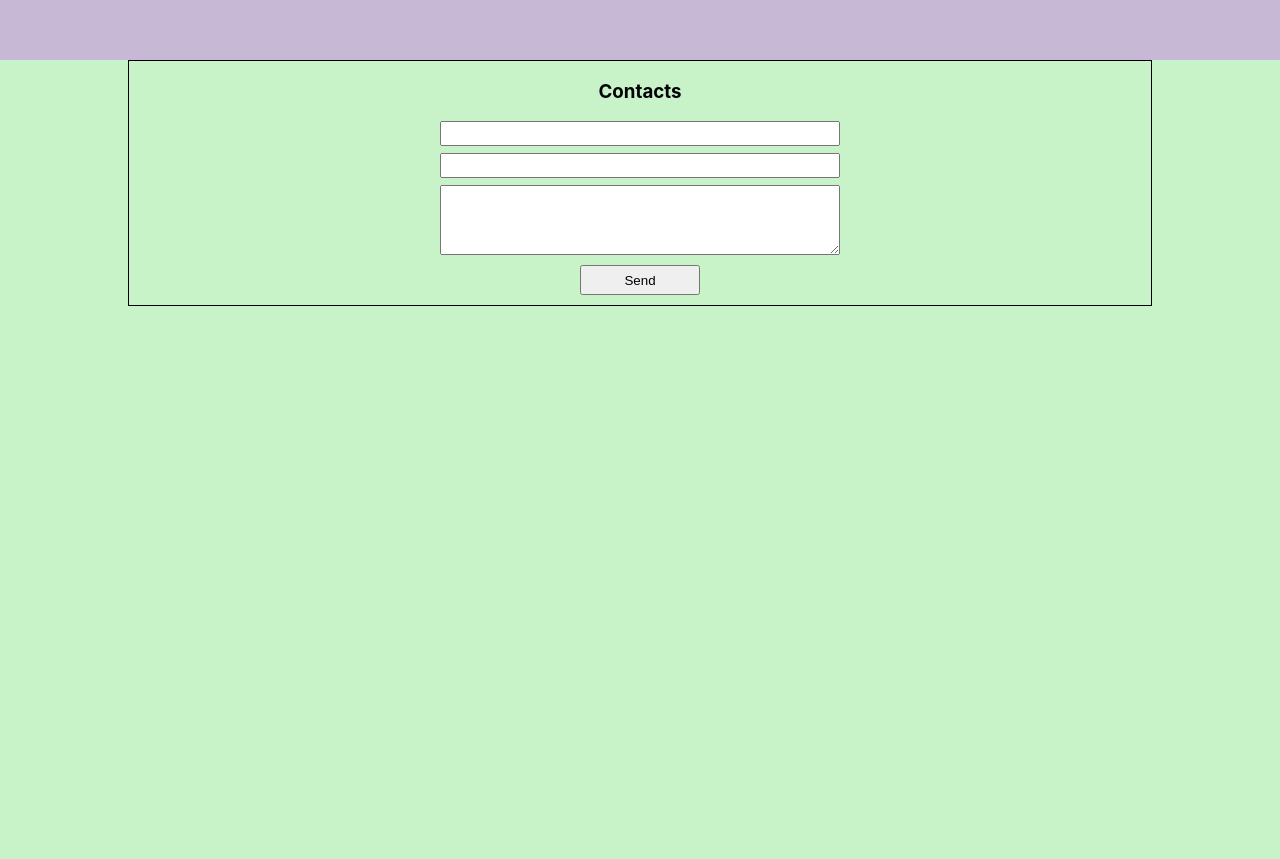
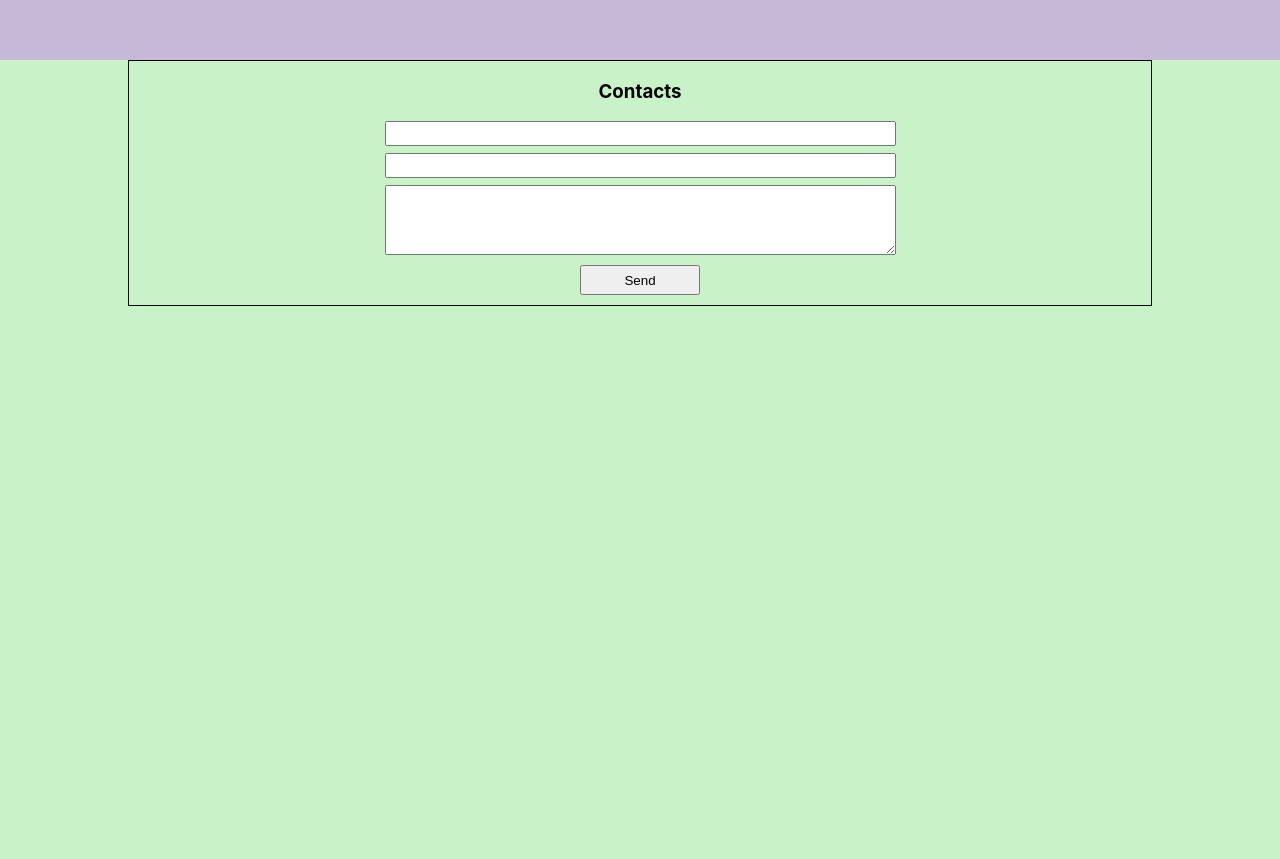
Before and after one commit to AlexandrPanevkin/Portfolio, a React (Create React App) app: page / in a window 1280 px wide. Shown: the part 2420-3279 px from the top of the page. Built offline with nearby package versions, Linux system fonts and the light colour scheme.

Commit message:
fixed textarea width

```diff
--- a/src/Contacts/Contacts.module.css
+++ b/src/Contacts/Contacts.module.css
@@ -20,13 +20,13 @@
 }
 
 .contactsFormInput {
-    min-width: 400px;
-    min-height: 25px;
+    height: 25px;
+    width: 100%;
     margin-bottom: 7px;
 }
 
 .contactsFormTextarea {
-    min-width: 400px;
+    width: 100%;
     min-height: 70px;
 }
 
```
